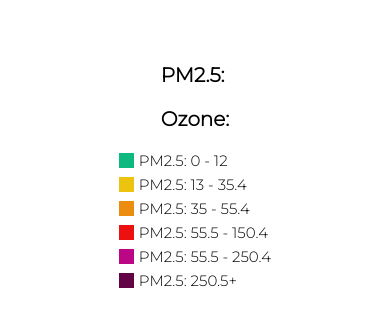
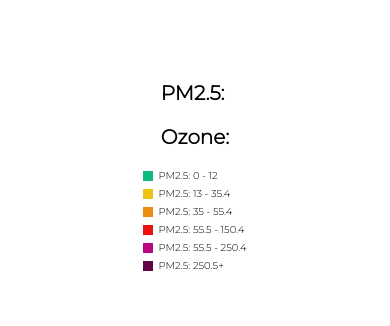
Before and after one commit to LiaTsernant/air-quality, a website: page public/views/index.html in a window 390 px wide. Shown: the part 428-754 px from the top of the page. Drawn offline with nearby package versions, Linux system fonts and the light colour scheme; files that its build step writes are made by us from their sources; no server answers; files whose address does not match are found by name.

Commit message:
Fixed mobile size of scale

```diff
--- a/public/style.css
+++ b/public/style.css
@@ -205,6 +205,20 @@ p {
     width: 250px;
     height: 250px;
   }
+
+  #good div,
+  #moderate div,
+  #bad div,
+  #unhealthy div,
+  #dangerous div,
+  #hazardous div {
+    width: 10px;
+    height: 10px;
+  }
+
+  p {
+    font-size: 10px;
+  }
 }
 
 @media only screen and (min-width: 621px) and (max-width: 800px){
```
